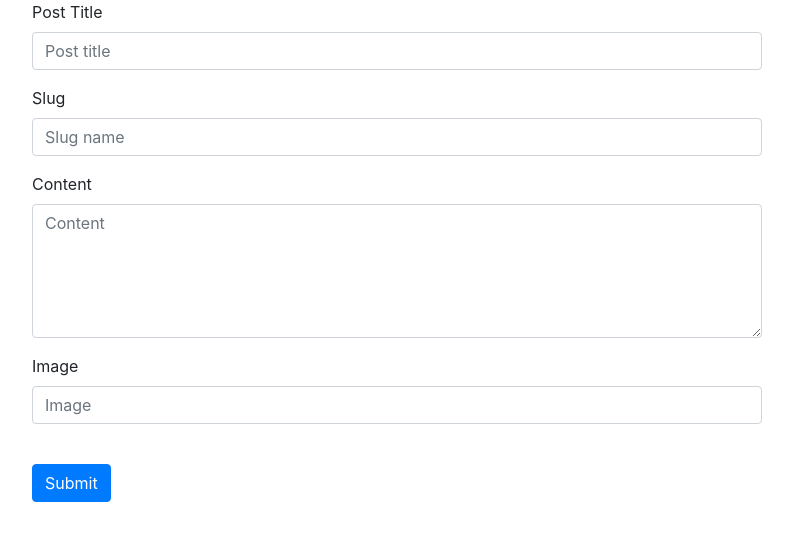
After one commit to milton9220/First-blog-using-flask, a Flask app: page /insert in a window 1280 px wide. The commit adds this page. Shown: the top 541 px of the page, without its empty margins (243-1036 px from the left). Run offline with Flask 2, Linux system fonts and the light colour scheme; some libraries are stand-ins or nearby versions.

Commit message:
insert posts into the database

```diff
--- a/main.py
+++ b/main.py
@@ -1,4 +1,4 @@
-from flask import Flask,render_template,request,session
+from flask import Flask,render_template,request,session,redirect
 from flask_sqlalchemy import SQLAlchemy
 from datetime import datetime
 from flask_mail import Mail
@@ -90,6 +90,23 @@ def contact():
 
     return render_template('contact.html',pass_param=params)
 
+@app.route('/insert',methods=['GET','POST'])
+def insert():
+    if request.method=='POST':
+        title=request.form.get('title') #fetch data from contact.html file
+        slug=request.form.get('slug') #fetch data from contact.html file
+        content=request.form.get('content') #fetch data from contact.html file
+        image=request.form.get('image')  #fetch data from contact.html file
+        entry=Posts(title=title,slug=slug,content=content,image=image,date=datetime.now())
+        db.session.add(entry)
+        db.session.commit()
+        return redirect('/')
+
+
+
+    return render_template('insert.html',pass_param=params)
+
+
 @app.route('/post/<string:post_slug>',methods=['GET'])
 def post(post_slug):
     post=Posts.query.filter_by(slug=post_slug).first()
--- a/templates/dashboard.html
+++ b/templates/dashboard.html
@@ -20,10 +20,8 @@
  <div class="container">
    <div class="row">
      <div class="col-lg-8 col-md-10 mx-auto">
-      <div class="uploader-file">
-             <h3>Upload a file</h3>
 
-      </div>
+      <a href="/insert" class="btn btn btn-secondary">Add Post</a>
 
     <h2 class="text-success">Edit Posts</h2>
   <table class="table table-striped">
--- /dev/null
+++ b/templates/insert.html
@@ -0,0 +1,53 @@
+<!DOCTYPE html>
+<html>
+<head>
+  <title>insert posts</title>
+  <link rel="stylesheet" href="https://stackpath.bootstrapcdn.com/bootstrap/4.5.0/css/bootstrap.min.css" integrity="sha384-9aIt2nRpC12Uk9gS9baDl411NQApFmC26EwAOH8WgZl5MYYxFfc+NcPb1dKGj7Sk" crossorigin="anonymous">
+</head>
+<body>
+
+      <div class="container">
+    <div class="row">
+      <div class="col-lg-8 col-md-10 mx-auto">
+
+
+        <form name="sentMessage" action='/insert' method="POST" id="contactForm" novalidate>
+          <div class="control-group">
+            <div class="form-group floating-label-form-group controls">
+              <label>Post Title</label>
+              <input type="text" class="form-control" placeholder="Post title" name='title' id="name">
+              <p class="help-block text-danger"></p>
+            </div>
+          </div>
+          <div class="control-group">
+            <div class="form-group floating-label-form-group controls">
+              <label>Slug</label>
+              <input type="text" name='slug' class="form-control" placeholder="Slug name" id="email">
+              <p class="help-block text-danger"></p>
+            </div>
+          </div>
+          <div class="control-group">
+            <div class="form-group col-xs-12 floating-label-form-group controls">
+              <label>Content</label>
+               <textarea rows="5" class="form-control" placeholder="Content" name='content' id="message" ></textarea>
+            </div>
+          </div>
+          <div class="control-group">
+            <div class="form-group floating-label-form-group controls">
+              <label>Image</label>
+              <input  class="form-control" placeholder="Image" name='image' id="message" >
+              <p class="help-block text-danger"></p>
+            </div>
+          </div>
+          <br>
+          <div id="success"></div>
+          <div class="form-group">
+            <button type="submit" class="btn btn-primary" id="sendMessageButton">Submit</button>
+          </div>
+        </form>
+      </div>
+    </div>
+  </div>
+
+</body>
+</html>
```
